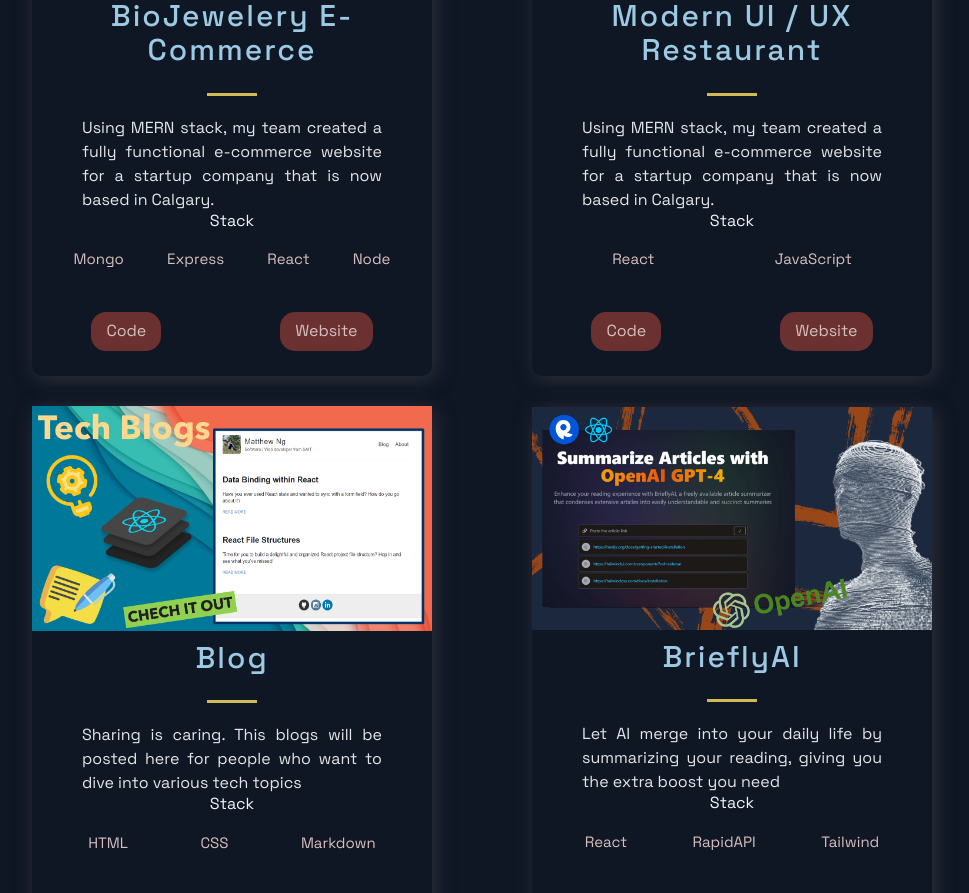
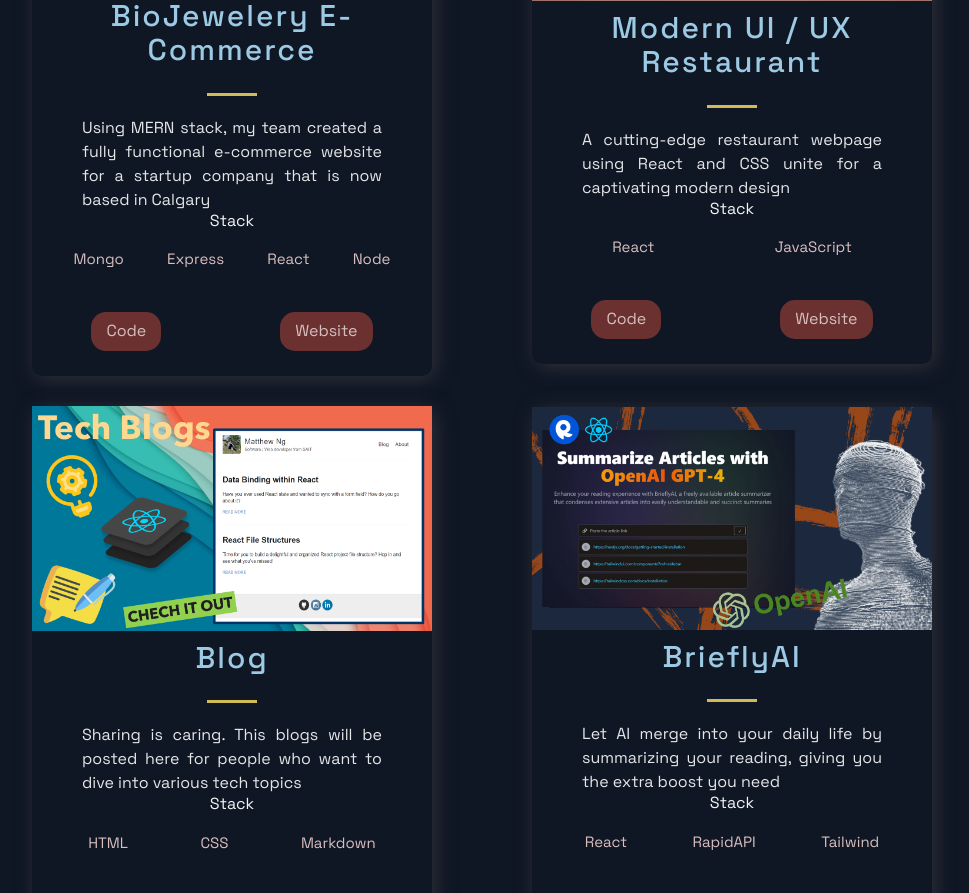
Before and after one commit to Matthew-503/Project_Porfolio, a Next.js app: page / in a window 1280 px wide. Shown: the part 1079-1972 px from the top of the page, without its empty margins (158-1127 px from the left). Built offline with nearby package versions, Linux system fonts and the light colour scheme.

Commit message:
Update Data.js

```diff
--- a/src/Assets/Data.js
+++ b/src/Assets/Data.js
@@ -1,7 +1,7 @@
 export const projects = [
   {
     title: 'BioJewelery E-Commerce',
-    description: "Using MERN stack, my team created a fully functional e-commerce website for a startup company that is now based in Calgary. ",
+    description: "Using MERN stack, my team created a fully functional e-commerce website for a startup company that is now based in Calgary",
     image: '/images/4.png',
     tags: ['Mongo', 'Express', 'React', 'Node'],
     source: 'https://google.com',
@@ -10,7 +10,7 @@
   },
   {
     title: 'Modern UI / UX Restaurant',
-    description: "Using MERN stack, my team created a fully functional e-commerce website for a startup company that is now based in Calgary. ",
+    description: "A cutting-edge restaurant webpage using React and CSS unite for a captivating modern design",
     image: '/images/4.png',
     tags: ['React', 'JavaScript'],
     source: 'restaurant-503.vercel.app',
```
